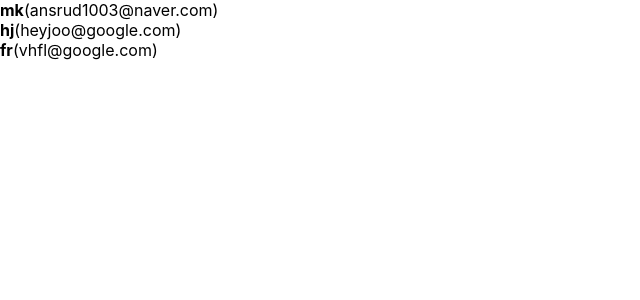
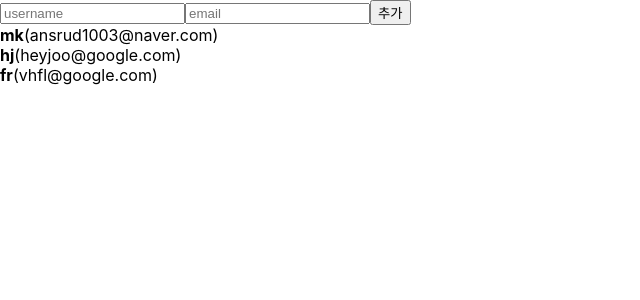
Before and after one commit to dinomoon/React, a React (Create React App) app in the folder fastcampus/: page / in a window 1280 px wide. Shown: the top 300 px of the page, without its empty margins (0-640 px from the left). Built offline with nearby package versions, Linux system fonts and the light colour scheme.

Commit message:
배열에 항목 추가하기

```diff
--- /dev/null
+++ b/fastcampus/src/13. 배열에 항목 추가하기/CreateUser.jsx
@@ -0,0 +1,23 @@
+function CreateUser({username, email, onChange, onCreate}) {
+  return (
+    <div>
+      <input
+        type="text"
+        name="username"
+        placeholder="username"
+        value={username}
+        onChange={onChange}
+      />
+      <input
+        type="email"
+        name="email"
+        placeholder="email"
+        value={email}
+        onChange={onChange}
+      />
+      <button onClick={onCreate}>추가</button>
+    </div>
+  )
+}
+
+export default CreateUser;
--- /dev/null
+++ b/fastcampus/src/13. 배열에 항목 추가하기/UserList.jsx
@@ -0,0 +1,23 @@
+import React from 'react';
+
+function User({user}) {
+  return (
+    <div>
+      <b>{user.username}</b><span>({user.email})</span>
+    </div>
+  )
+}
+
+function UserList({users}) {
+  return(
+    <div>
+      {
+        users.map(
+          user => <User user={user} key={user.id} />
+        )
+      }
+    </div>
+  )
+};
+
+export default UserList;
--- a/fastcampus/src/App.js
+++ b/fastcampus/src/App.js
@@ -1,34 +1,70 @@
 import './App.css';
-import UserList from './12. useRef로 컴포넌트 안의 변수 만들기/UserList';
 import {useRef} from 'react';
+import UserList from './13. 배열에 항목 추가하기/UserList';
+import CreateUser from './13. 배열에 항목 추가하기/CreateUser';
+import { useState } from 'react';
 
 function App() {
-  const users = [
+  const [inputs, setInputs] = useState({
+    username: '',
+    email: ''
+  })
+
+  const [users, setUsers] = useState([
     {
       id: 1,
-      name: 'mk',
+      username: 'mk',
       email: 'ansrud1003@naver.com',
     },
     {
       id: 2,
-      name: 'hj',
+      username: 'hj',
       email: 'heyjoo@google.com',
     },
     {
       id: 3,
-      name: 'fr',
+      username: 'fr',
       email: 'vhfl@google.com',
     }
-  ];
+  ]);
+
+  const { username, email } = inputs;
+  const onChange = (e) => {
+    const { name, value } = e.target;
+    setInputs({
+      ...inputs,
+      [name]: value,
+    })
+  }
 
   const nextId = useRef(4);
 
   const onCreate = () => {
+    setUsers([
+      ...users,
+      {
+        id: nextId.current,
+        username,
+        email,
+      }
+    ])
+    setInputs({
+      username: '',
+      email: ''
+    })
     nextId.current += 1;
   }
 
   return (
-    <UserList users={users}/>
+    <>
+      <CreateUser
+        username={username}
+        email={email}
+        onChange={onChange}
+        onCreate={onCreate}
+      />
+      <UserList users={users}/>
+    </>
   );
 }
 
```
Also changed, not shown: 2 other files (tests, documents, lock files or other folders).
